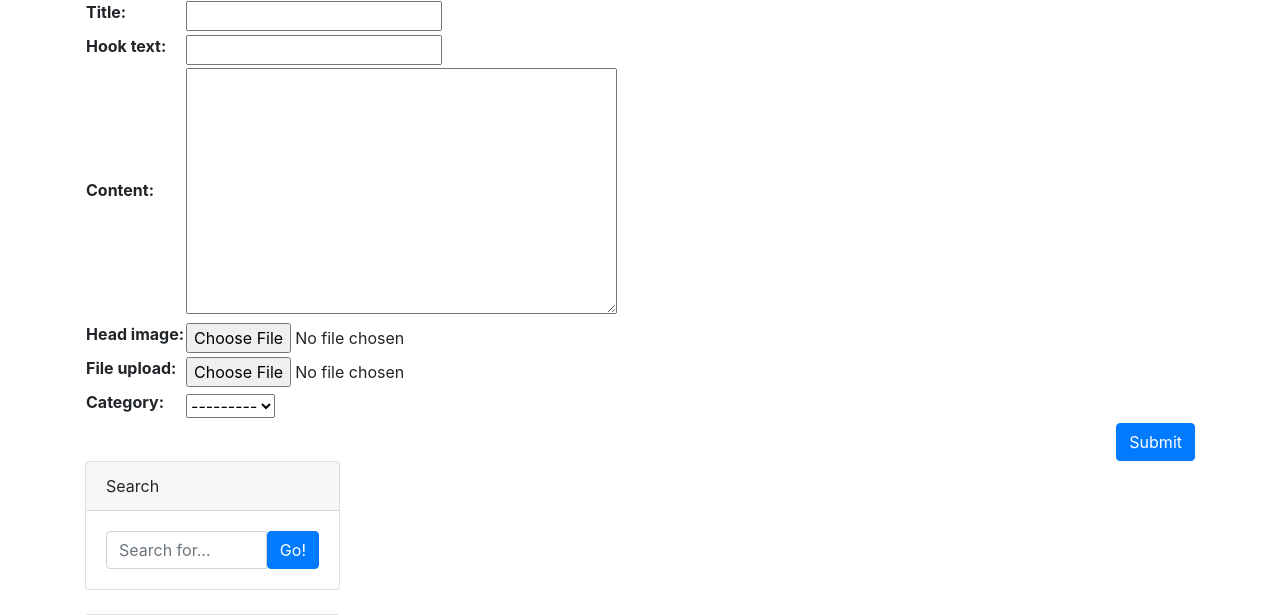
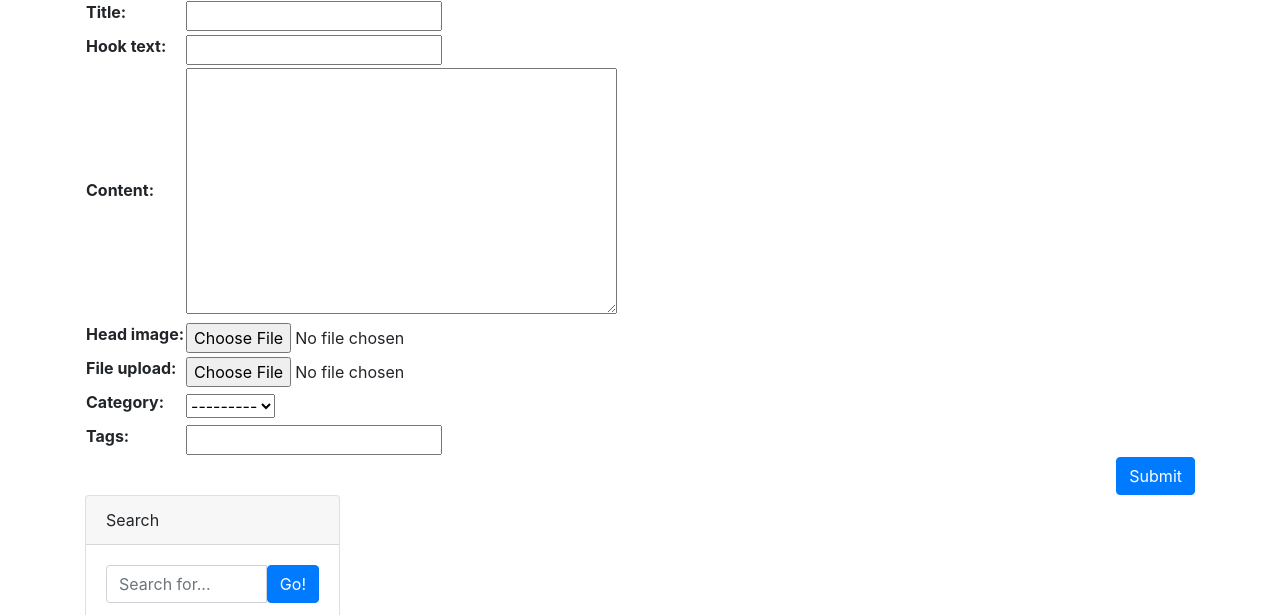
Before and after one commit to jisooooooooooo/Django22, a Django app: page /shopping/create_post/ in a window 1280 px wide. Shown: the part 154-769 px from the top of the page. Run offline with Django 4.2, Linux system fonts and the light colour scheme; the visitor is signed in with stand-in values (Sample User, id 1); data that the repository does not hold is empty; parts of the project's set-up code (start-up, migrations or seed data) failed here and were passed over; some libraries are stand-ins or nearby versions.

Commit message:
포스트를 수정할 때 텍스트로 태그 지정하기

```diff
--- a/shopping/templates/shopping/post_form.html
+++ b/shopping/templates/shopping/post_form.html
@@ -8,6 +8,10 @@
   <form method="post" enctype="multipart/form-data">{% csrf_token %}
     <table>
       {{ form }}
+      <tr>
+        <th><label for="id_tags_str">Tags:</label></th>
+        <td><input type="text" name="tags_str" id="id_tags_str"></td>
+      </tr>
     </table>
     <button type="submit" class="btn btn-primary float-right">Submit</button>
   </form>
--- a/shopping/templates/shopping/post_update_form.html
+++ b/shopping/templates/shopping/post_update_form.html
@@ -8,6 +8,10 @@
   <form method="post" enctype="multipart/form-data">{% csrf_token %}
     <table>
       {{ form }}
+      <tr>
+        <th><label for="id_tags_str">Tags:</label></th>
+        <td><input type="text" name="tags_str" id="id_tags_str" value="{{ tags_str_default }}"></td>
+      </tr>
     </table>
     <button type="submit" class="btn btn-primary float-right">Submit</button>
   </form>
--- a/shopping/views.py
+++ b/shopping/views.py
@@ -3,6 +3,7 @@ from django.views.generic import ListView, DetailView, CreateView, UpdateView
 from django.contrib.auth.mixins import LoginRequiredMixin, UserPassesTestMixin
 from .models import Post, Category, Tag
 from django.core.exceptions import PermissionDenied
+from django.utils.text import slugify
 
 class PostList(ListView):
     model = Post
@@ -35,7 +36,26 @@ class PostCreate(LoginRequiredMixin, UserPassesTestMixin, CreateView):
         current_user = self.request.user
         if current_user.is_authenticated and (current_user.is_staff or current_user.is_superuser):
             form.instance.author = current_user
-            return super(PostCreate, self).form_valid(form)
+            response = super(PostCreate, self).form_valid(form)
+
+            tags_str = self.request.POST.get('tags_str')
+            if tags_str:
+                tags_str = tags_str.strip()
+
+                tags_str = tags_str.replavce(',', ';')
+                tags_list = tags_str.split(';')
+
+                for t in tags_list:
+                    t = t.strip()
+                    tag, is_tag_created = Tag.objects.get_or_create(name=t)
+                    if is_tag_created:
+                        tag.slug = slugify(t, allow_unicode=True)
+                        tag.save()
+                    self.object.tags.add(tag)
+
+            return response
+
+
         else:
             return redirect('/shopping/')
 
@@ -45,11 +65,40 @@ class PostUpdate(LoginRequiredMixin, UpdateView):
 
     template_name = 'shopping/post_update_form.html'
 
+    def get_context_data(self, **kwargs):
+        context = super(PostUpdate, self).get_context_data()
+        if self.object.tags.exists():
+            tags_str_list = list()
+            for t in self.object.tags.all():
+                tags_str_list.append(t.name)
+            context['tags_str_default'] = '; '.join(tags_str_list)
+
+        return context
+
     def dispatch(self, request, *args, **kwargs):
         if request.user.is_authenticated and request.user == self.get_object().author:
             return super(PostUpdate, self).dispatch(request, *args, **kwargs)
         else:
             raise PermissionDenied
+    def form_valid(self, form):
+        response = super(PostUpdate, self).form_valid(form)
+        self.object.tags.clear()
+
+        tags_str = self.request.POST.get('tags_str')
+        if tags_str:
+            tags_str = tags_str.strip()
+            tags_str = tags_str.replace(',',';')
+            tags_list = tags_str.split(';')
+
+            for t in tags_list:
+                t = t.strip()
+                tag, is_tag_created = Tag.objects.get_or_create(name=t)
+                if is_tag_created:
+                    tag.slug = slugify(t, allow_unicode=True)
+                    tag.save()
+                self.object.tags.add(tag)
+
+        return response
 
 def category_page(request, slug):
     if slug == 'no_category':
```
Also changed, not shown: shopping/tests.py (+19 -3 lines).
